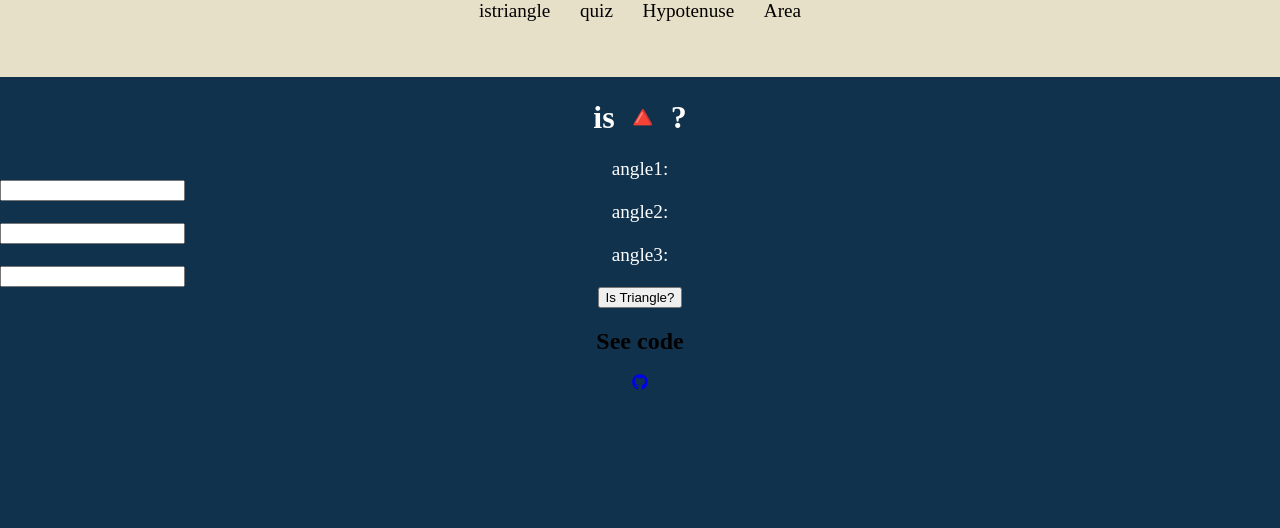
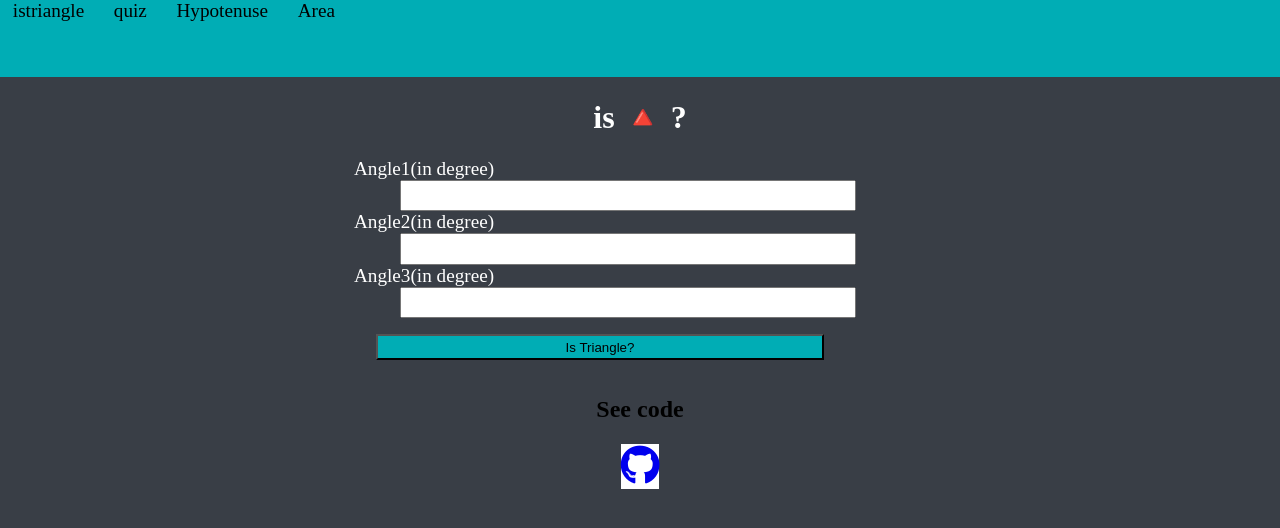
Before and after one commit to aniketsingh13/fun-with-triangle, a plain HTML site: page index.html in a window 1280 px wide. Drawn offline with Linux system fonts and the light colour scheme.

Commit message:
done with css of indes and update html

```diff
--- a/index.html
+++ b/index.html
@@ -18,11 +18,11 @@
         <a class="link" href="/area.html">Area</a>
     </nav>
     <h1>is 🔺 ?</h1>
-    <label for="angle1">angle1:</label>
+    <label for="angle1">Angle1(in degree)</label>
     <input type="number" class="input-triangle">
-    <label for="angle2">angle2:</label>
+    <label for="angle2">Angle2(in degree)</label>
     <input type="number" class="input-triangle">
-    <label for="angle3">angle3:</label>
+    <label for="angle3">Angle3(in degree)</label>
     <input type="number" class="input-triangle">
     <button id="check-triangle">Is Triangle?</button>
     <div id="output-triangle"></div>
--- a/istriangle.css
+++ b/istriangle.css
@@ -1,12 +1,14 @@
 body{
    margin: 0;
-    background-color: #11324D;
-    text-align: center;
+    background-color: #393E46;
+     text-align: center;
 }
 
 .container{
     height: 6vw;
-    background-color: #E7E0C9;
+    background-color: #00ADB5;
+
+    text-align: left;
 }
 .link{
     margin: .8rem;
@@ -22,12 +24,25 @@ h1{
 }
 .input-triangle{
     display: block;
+    min-width: 35vw;
+    height: 2vw;
+    margin-left: 25rem;
+    font-size: larger;
 }
 label{
     font-size: larger;
     color: white;
+    margin-right: 27rem;
 
 }
-.input-triangle{
-    text-align: center;
+#check-triangle{
+    margin: 1rem;
+    height: 2vw;
+    min-width: 35vw;
+    margin-right: 6rem;
+    background-color: #00ADB5;
 }
+.gt{
+    font-size: 250%;
+    background-color: white;
+}
```
